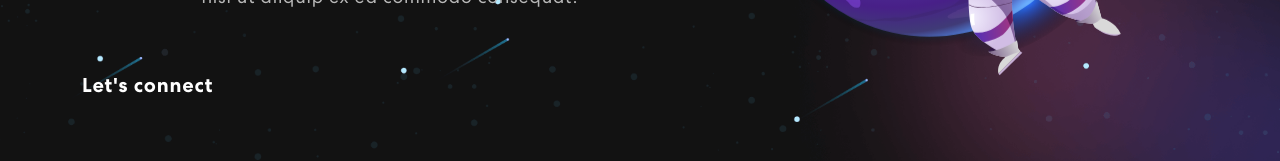
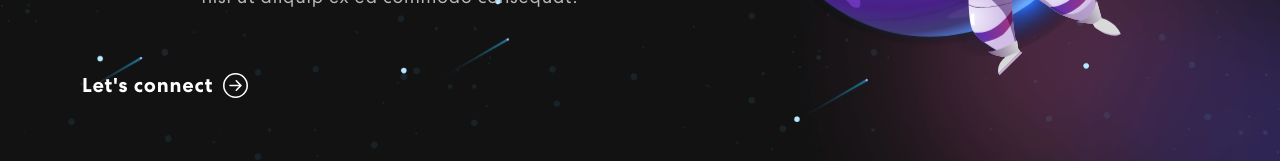
Before and after one commit to Patrikrizek/maiona-react-personal-portfolio, a React (Create React App) app: page / in a window 1280 px wide. Shown: the part 572-733 px from the top of the page. Built offline with nearby package versions, Linux system fonts and the light colour scheme.

Commit message:
Banner Bootstrap icon import

```diff
--- a/src/components/Banner.jsx
+++ b/src/components/Banner.jsx
@@ -1,4 +1,5 @@
 import { Container, Row, Col } from "react-bootstrap";
+import { ArrowRightCircle } from "react-bootstrap-icons";
 import headerImg from "../assets/img/header-img.svg";
 
 const Banner = () => {
@@ -10,7 +11,7 @@ const Banner = () => {
                         <span className="tagline">Welcome to my Portfolio</span>
                         <h1>Hi I'm Patrick - <span className="wrap">This text will be changed</span></h1>
                         <p>Lorem ipsum dolor sit amet, consectetur adipiscing elit, sed do eiusmod tempor incididunt ut labore et dolore magna aliqua. Ut enim ad minim veniam, quis nostrud exercitation ullamco laboris nisi ut aliquip ex ea commodo consequat.</p>
-                        <button>Let's connect</button>
+                        <button>Let's connect <ArrowRightCircle size={25} /></button>
                     </Col>
 
                     <Col xs={12} md={6} xl={5}>
```
